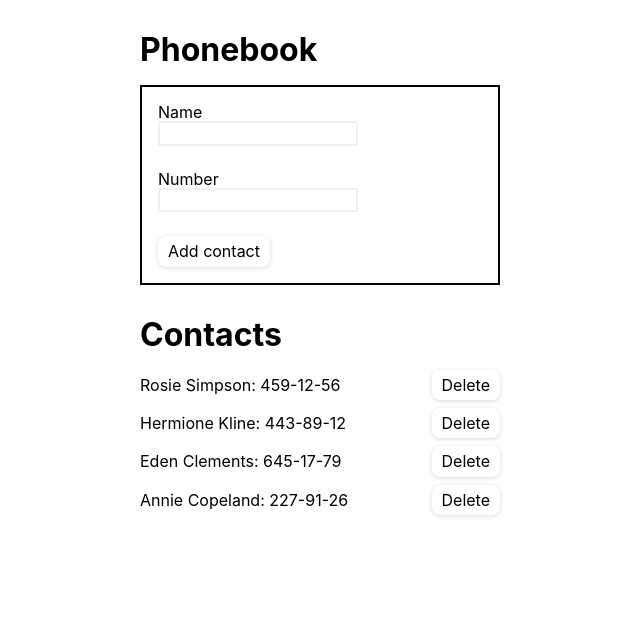
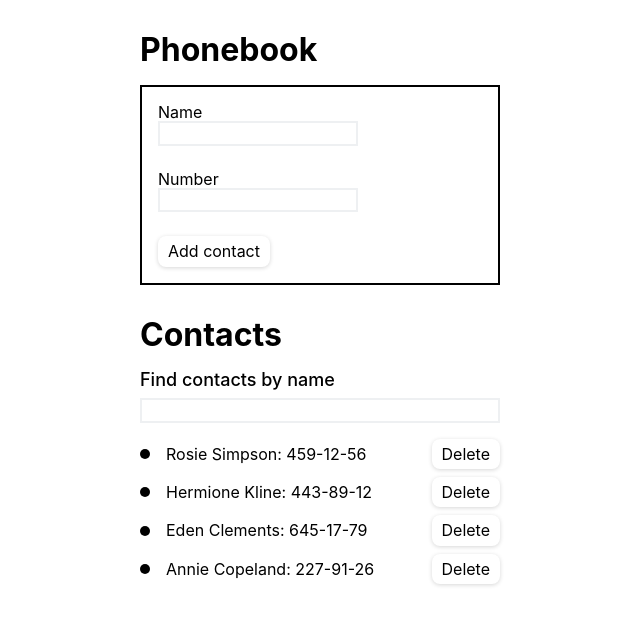
Before and after one commit to M-Tyshchenko/goit-react-hw-02-phonebook, a React (Create React App) app: page / in a window 1280 px wide. Shown: the top 624 px of the page, without its empty margins (320-960 px from the left). Built offline with nearby package versions, Linux system fonts and the light colour scheme.

Commit message:
Added filter by name

```diff
--- a/src/components/App.js
+++ b/src/components/App.js
@@ -3,6 +3,7 @@ import { GlobalStyles } from './GlobalStyle';
 import { Container, MainTitle, Title } from './App.styled';
 import { ContactList } from './ContactList/ContactList';
 import { ContactForm } from './ContactForm/ContactForm';
+import { Filter } from './Filter/Filter';
 
 export class App extends Component {
   state = {
@@ -12,7 +13,7 @@ export class App extends Component {
       { id: 'id-3', name: 'Eden Clements', number: '645-17-79' },
       { id: 'id-4', name: 'Annie Copeland', number: '227-91-26' },
     ],
-    name: '',
+    filter: '',
   };
 
   addContact = newContact => {
@@ -32,18 +33,24 @@ export class App extends Component {
     });
   };
 
+  changeFilterByName = name => {
+    this.setState({ filter: name });
+  };
+
   render() {
+    const { contacts, filter } = this.state;
+    const visibleContacts = contacts.filter(contact =>
+      contact.name.toLowerCase().includes(filter.toLowerCase())
+    );
+
     return (
       <Container>
         <MainTitle>Phonebook</MainTitle>
         <ContactForm addContact={this.addContact} />
 
         <Title>Contacts</Title>
-
-        <ContactList
-          contacts={this.state.contacts}
-          onDelete={this.deleteContact}
-        />
+        <Filter filterByName={filter} onChangeName={this.changeFilterByName} />
+        <ContactList contacts={visibleContacts} onDelete={this.deleteContact} />
 
         <GlobalStyles />
       </Container>
--- a/src/components/ContactList/ContactList.js
+++ b/src/components/ContactList/ContactList.js
@@ -1,10 +1,11 @@
-import { DeleteBtn, List, ListItem } from './ContactList.styled';
+import { DeleteBtn, List, ListItem, Marker } from './ContactList.styled';
 
 export const ContactList = ({ contacts, onDelete }) => {
   return (
     <List>
       {contacts.map(contact => (
         <ListItem key={contact.id}>
+          <Marker></Marker>
           <p>
             {contact.name}: {contact.number}
           </p>
--- a/src/components/ContactList/ContactList.styled.js
+++ b/src/components/ContactList/ContactList.styled.js
@@ -10,11 +10,19 @@ export const List = styled.ul`
 export const ListItem = styled.li`
   display: flex;
   align-items: center;
-  justify-content: space-between;
+  /* justify-content: space-between; */
   gap: 16px;
 `;
 
+export const Marker = styled.div`
+  width: 10px;
+  height: 10px;
+  border-radius: 50%;
+  background-color: #000;
+`;
+
 export const DeleteBtn = styled.button`
+  margin-left: auto;
   padding: 4px 8px;
   box-shadow: rgba(0, 0, 0, 0.16) 0px 1px 4px;
   background-color: #fff;
--- /dev/null
+++ b/src/components/Filter/Filter.js
@@ -0,0 +1,16 @@
+import { FormField, FormItem, Wrapper } from './Filter.styled';
+
+export const Filter = ({ filterByName, onChangeName }) => {
+  return (
+    <Wrapper>
+      <FormItem>
+        Find contacts by name
+        <FormField
+          type="text"
+          value={filterByName}
+          onChange={evt => onChangeName(evt.target.value)}
+        />
+      </FormItem>
+    </Wrapper>
+  );
+};
--- /dev/null
+++ b/src/components/Filter/Filter.styled.js
@@ -0,0 +1,20 @@
+import styled from 'styled-components';
+
+export const Wrapper = styled.div`
+  margin-bottom: 16px;
+`;
+
+export const FormItem = styled.label`
+  display: flex;
+  flex-direction: column;
+  gap: 8px;
+  font-size: 18px;
+  font-weight: 500;
+`;
+
+export const FormField = styled.input`
+  border-color: #eef0f2;
+  border-style: solid;
+  font-size: 16px;
+  font-weight: 400;
+`;
```
